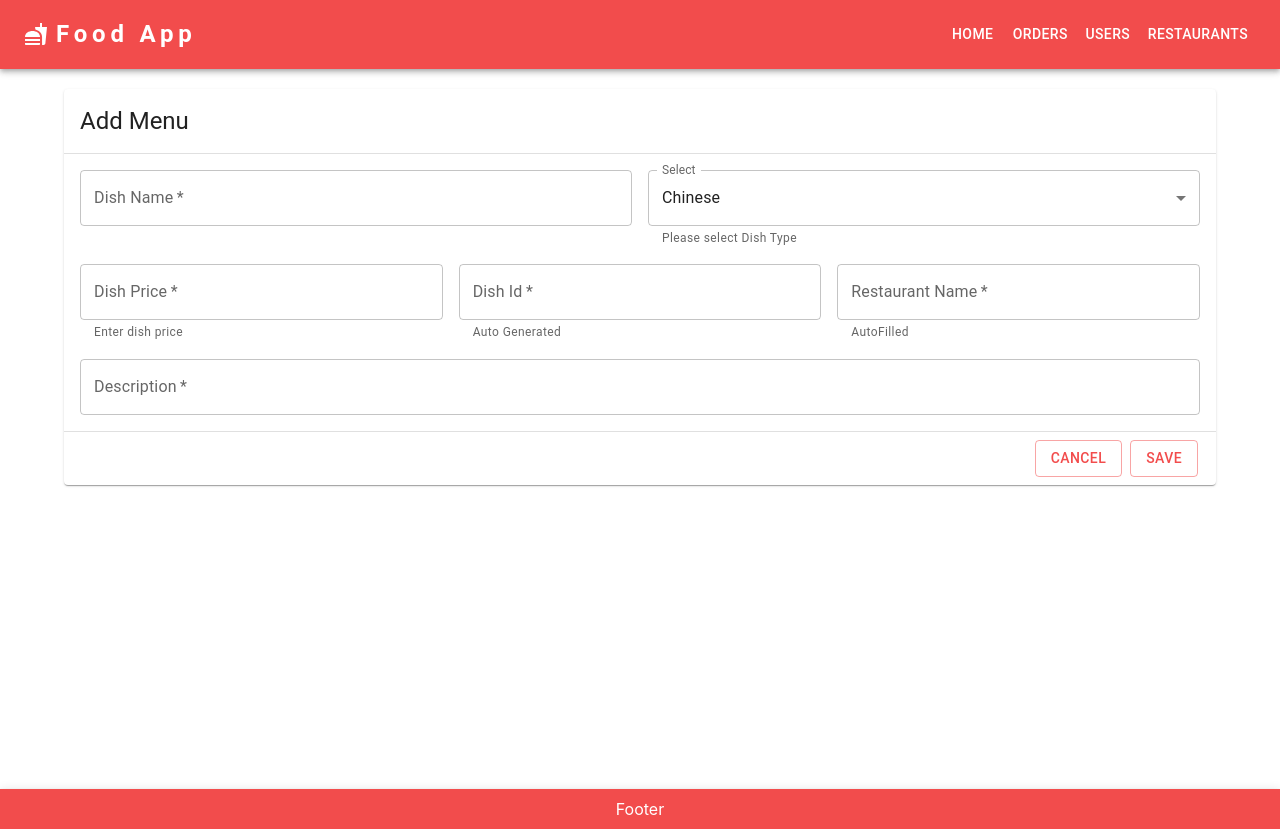
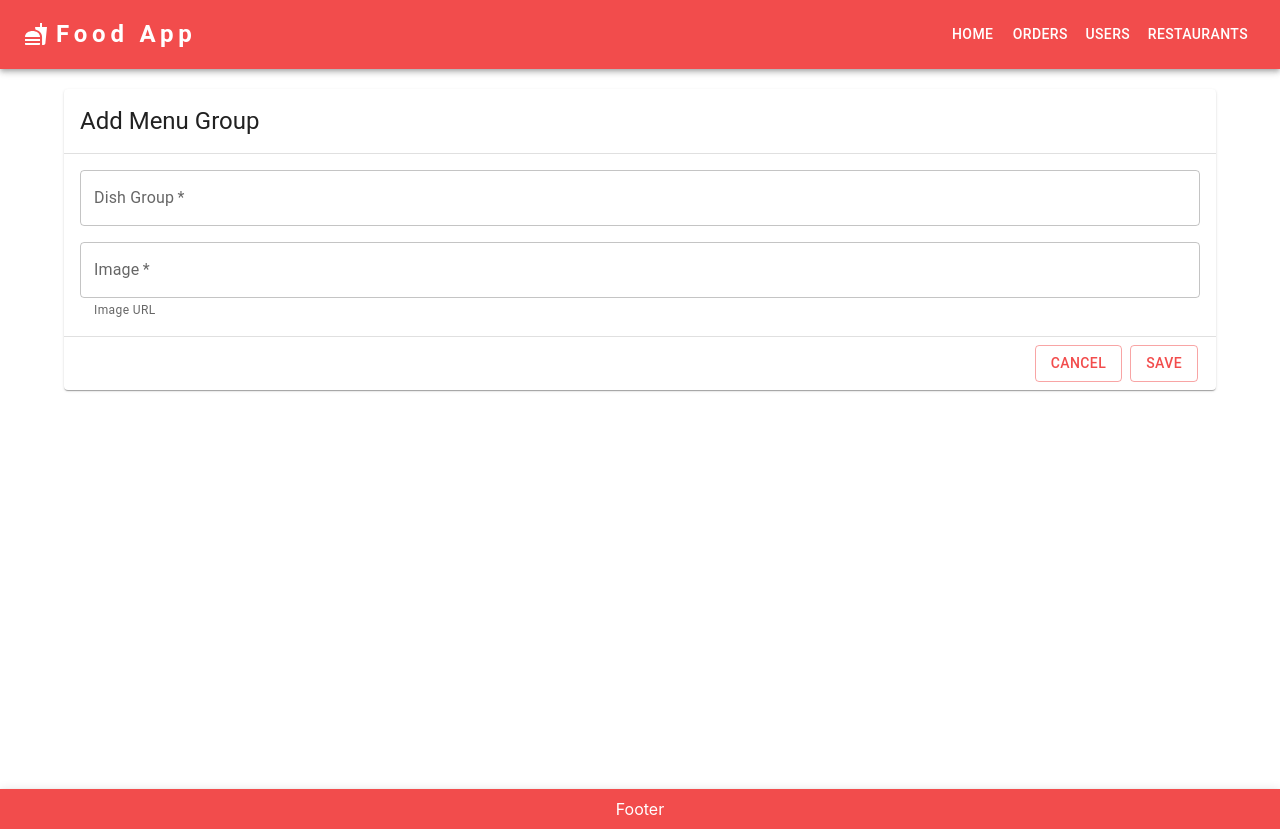
Before and after one commit to syedasadhashmi/FoodApp, a Next.js app: page /Menu/addMenu in a window 1280 px wide. Built offline with nearby package versions, Linux system fonts and the light colour scheme.

Commit message:
name changed from menu to menu group

```diff
--- a/Redux/Menu/menuActions.js
+++ b/Redux/MenuGroup/menuActions.js
@@ -7,7 +7,7 @@ export const fetchMenu = (id) => {
   return async (dispatch) => {
     await axios
       .get(
-        `http://10.4.40.62:8080/vendor-service/menuGroup/restaurant?vendorId=${id}`
+        `http://10.4.41.213:8080/vendor-service/menuGroup/restaurant?vendorId=${id}`
       ) //fake api
       .then((response) => {
         dispatch({ type: FETCH_MENU, payload: response.data }); //directly passing data from data.json
--- a/Redux/Restaurants/restaurantsActions.js
+++ b/Redux/Restaurants/restaurantsActions.js
@@ -7,7 +7,7 @@ import {
 export const fetchRestaurants = () => {
   return async (dispatch) => {
     await axios
-      .get("http://10.4.40.62:8080/vendor-service/vendor/vendors") //fake api
+      .get("http://10.4.41.213:8080/vendor-service/vendor/vendors") //fake api
       .then((response) => {
         dispatch({ type: FETCH_RESTAURANTS, payload: response.data }); //directly passing data from data.json
       })
--- a/components/UI/MenuForm.js
+++ b/components/UI/MenuForm.js
@@ -27,12 +27,12 @@ const DishTypeObj = [
 const MenuForm = () => {
   const [dishType, setDishType] = useState("Chinese");
   const [value, setValue] = useState("");
-  const [dishName, setDishName] = useState("");
+  const [dishGroup, setDishGroup] = useState("");
   const [dishPrice, setDishPrice] = useState("");
   const [dishId, setDishId] = useState("");
-  const [restaurantName, setRestaurantName] = useState("");
+  const [restaurantImage, setRestaurantImage] = useState("");
   const [isSubmit, setIsSubmit] = useState(false);
-  const session_url = "http://10.4.40.62:8080/vendor-service/menuGroup?id=1";
+  const session_url = "http://10.4.41.213:8080/vendor-service/menuGroup?id=1";
 
   const handleMultiLineChange = (event) => {
     setValue(event.target.value);
@@ -40,8 +40,8 @@ const MenuForm = () => {
   const handleChange = (event) => {
     setDishType(event.target.value);
   };
-  const dishNameHandler = (event) => {
-    setDishName(event.target.value);
+  const dishGroupHandler = (event) => {
+    setDishGroup(event.target.value);
   };
   const dishPriceHandler = (event) => {
     setDishPrice(event.target.value);
@@ -49,14 +49,14 @@ const MenuForm = () => {
   const dishIdHandler = (event) => {
     setDishId(event.target.value);
   };
-  const restaurantNameHandler = (event) => {
-    setRestaurantName(event.target.value);
+  const restaurantImageHandler = (event) => {
+    setRestaurantImage(event.target.value);
   };
 
   const submitHandler = (e) => {
     axios
       .post(session_url, {
-        description: dishName,
+        description: dishGroup,
         image: restaurantName,
       })
       .then(function (response) {
@@ -80,21 +80,21 @@ const MenuForm = () => {
     <Container sx={{ height: "85vh", marginTop: "20px", marginBottom: "20px" }}>
       <Card>
         <form onSubmit={submitHandler}>
-          <CardHeader title="Add Menu" />
+          <CardHeader title="Add Menu Group" />
           <Divider />
           <CardContent>
             <Grid container spacing={2}>
-              <Grid item xs={12} sm={6} md={6}>
+              <Grid item xs={12}>
                 <TextField
-                  label="Dish Name"
+                  label="Dish Group"
                   required
-                  value={dishName}
-                  onChange={dishNameHandler}
+                  value={dishGroup}
+                  onChange={dishGroupHandler}
                   variant="outlined"
                   fullWidth
                 />
               </Grid>
-              <Grid item xs={12} sm={6} md={6}>
+              {/* <Grid item xs={12} sm={6} md={6}>
                 <TextField
                   id="outlined-select-DishType"
                   select
@@ -110,8 +110,8 @@ const MenuForm = () => {
                     </MenuItem>
                   ))}
                 </TextField>
-              </Grid>
-              <Grid item xs={12} sm={6} md={4}>
+              </Grid> */}
+              {/* <Grid item xs={12} sm={6} md={4}>
                 <TextField
                   label="Dish Price"
                   required
@@ -123,8 +123,8 @@ const MenuForm = () => {
                   fullWidth
                   helperText="Enter dish price"
                 />
-              </Grid>
-              <Grid item xs={12} sm={6} md={4}>
+              </Grid> */}
+              {/* <Grid item xs={12} >
                 <TextField
                   label="Dish Id"
                   required
@@ -135,19 +135,19 @@ const MenuForm = () => {
                   type="Number"
                   helperText="Auto Generated"
                 />
-              </Grid>
-              <Grid item xs={12} sm={12} md={4}>
+              </Grid> */}
+              <Grid item xs={12}>
                 <TextField
-                  label="Restaurant Name"
+                  label="Image"
                   required
                   variant="outlined"
-                  value={restaurantName}
-                  onChange={restaurantNameHandler}
+                  value={restaurantImage}
+                  onChange={restaurantImageHandler}
                   fullWidth
-                  helperText="AutoFilled"
+                  helperText="Image URL"
                 />
               </Grid>
-              <Grid item xs={12}>
+              {/* <Grid item xs={12}>
                 <TextField
                   id="outlined-multiline-flexible"
                   label="Description"
@@ -158,7 +158,7 @@ const MenuForm = () => {
                   fullWidth
                   onChange={handleMultiLineChange}
                 />
-              </Grid>
+              </Grid> */}
             </Grid>
           </CardContent>
           <Divider />
--- a/components/UI/RestaurantForm.js
+++ b/components/UI/RestaurantForm.js
@@ -25,7 +25,7 @@ const RestaurantForm = () => {
   const [thumbnail, setThumbnail] = useState("");
   const [longitude, setLongitude] = useState("");
   const [latitude, setLatitude] = useState("");
-  const session_url = "http://10.4.40.62:8080/user-service/vendor/register";
+  const session_url = "http://10.4.41.213:8080/user-service/vendor/register";
   const handleNumOnChange = (event) => {
     setPhone(event);
   };
--- a/pages/Menu/[id].js
+++ b/pages/Menu/[id].js
@@ -5,8 +5,8 @@ import DeleteIcon from "@mui/icons-material/Delete";
 import Layout from "../../components/Layout/Layout";
 import { useDispatch, useSelector } from "react-redux";
 import { useRouter } from "next/router";
-import { fetchMenu } from "../../Redux/Menu/menuActions";
-import data2 from "../../Redux/Menu/data2.json";
+import { fetchMenu } from "../../Redux/MenuGroup/menuActions";
+import data2 from "../../Redux/MenuGroup/data2.json";
 import axios from "axios";
 
 // const rowData = [
@@ -97,7 +97,7 @@ const columnsData = [
   //   width: 250,
   // },
   { field: "description", headerName: "DishName", width: 250 },
-  { field: "image", headerName: "image", width: 250 },
+  { field: "thumbnail", headerName: "thumbnail", width: 250 },
   {
     field: "Action",
     width: 150,
--- a/pages/Restaurants/index.js
+++ b/pages/Restaurants/index.js
@@ -11,7 +11,6 @@ import {
   fetchRestaurantsData,
 } from "../../Redux/Restaurants/restaurantsActions";
 import data from "../../Redux/Restaurants/data.json";
-import { fetchMenu } from "../../Redux/Menu/menuActions";
 
 const dataObj = {
   title: "Restaurants",
@@ -30,11 +29,11 @@ const Restaurants = () => {
   console.log(loading);
   console.log(error);
   const columnsData = [
-    { field: "thumbnail", headerName: "Thumbnail", width: 100 },
+    { field: "thumbnail", headerName: "Thumbnail", width: 200 },
     {
       field: "restaurantTitle",
       headerName: "RestaurantName",
-      width: 150,
+      width: 200,
       editable: true,
     },
     { field: "address", headerName: "Address", width: 200 },
```
Also changed, not shown: Redux/store.js (+5 -5 lines), Redux/MenuGroup/data2.json (renamed from Redux/Menu/data2.json), Redux/MenuGroup/menuReducer.js (renamed from Redux/Menu/menuReducer.js), Redux/MenuGroup/menuTypes.js (renamed from Redux/Menu/menuTypes.js).
